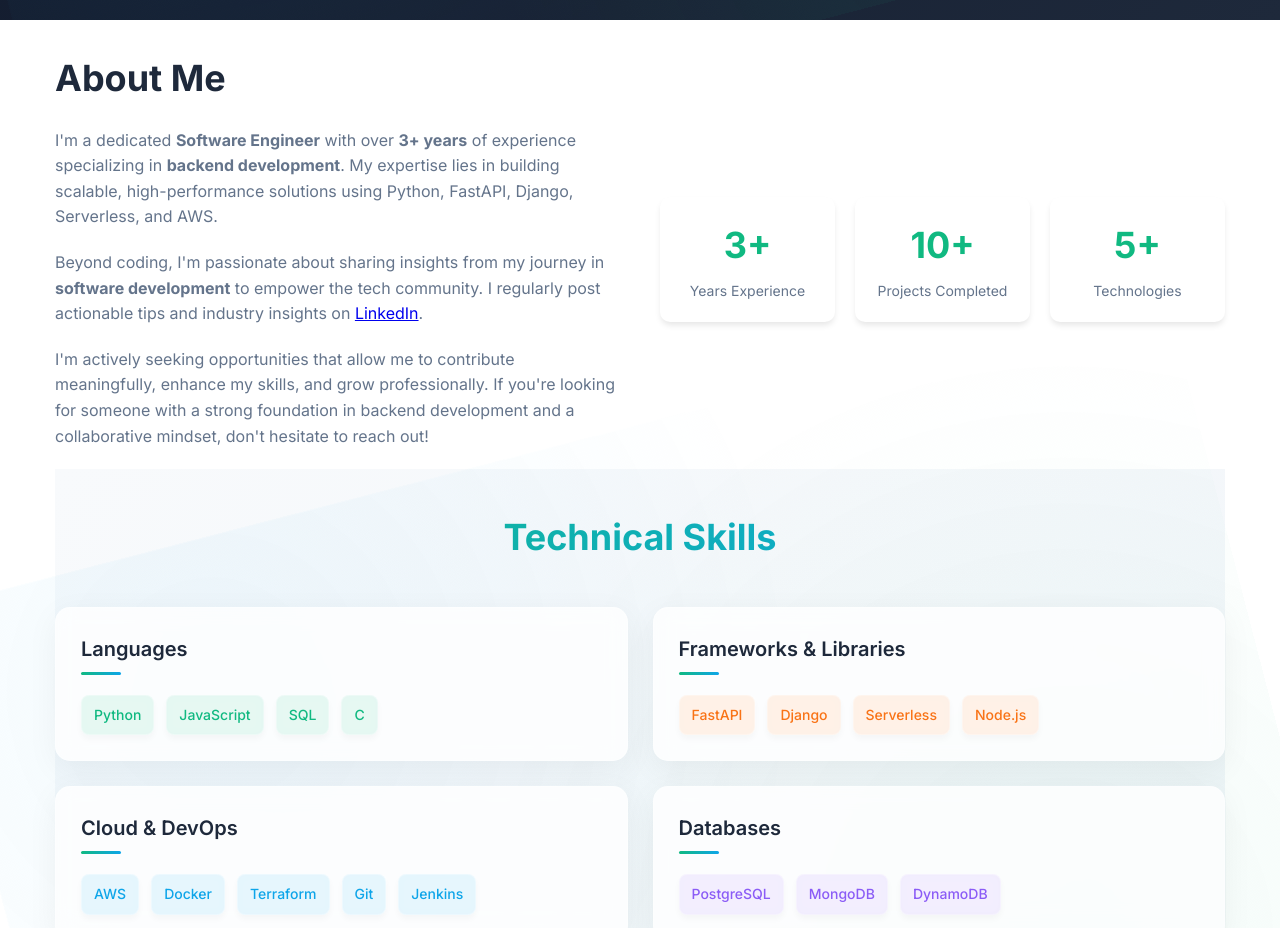
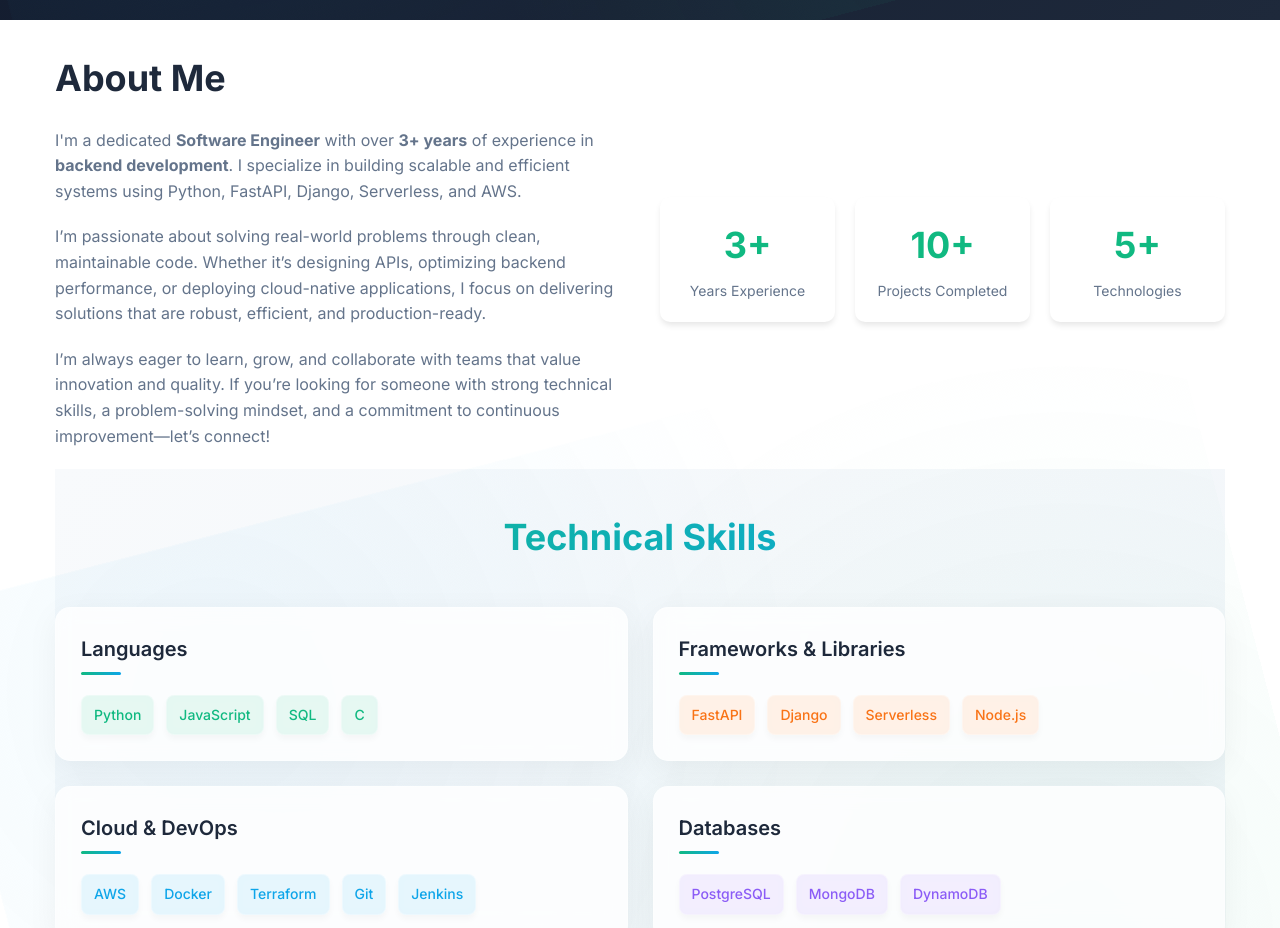
Before and after one commit to anil-gaikwad/tech-portfolio, a plain HTML site: page index.html in a window 1280 px wide. Shown: the part 780-1708 px from the top of the page. Drawn offline with nearby package versions, Linux system fonts and the light colour scheme.

Commit message:
update code

```diff
--- a/css/style.css
+++ b/css/style.css
@@ -1059,7 +1059,6 @@ body {
     .btn--large {
         padding: 1rem 2rem;
         font-size: 1.5rem;
-        min-width: 150%
     }
 
     .nav__logo {
--- a/index.html
+++ b/index.html
@@ -41,7 +41,7 @@
 <body>
     <header class="header">
         <nav class="nav container">
-            <a href="/" class="nav__logo">Anil Gaikwad</a>
+            <a href="https://anil-gaikwad.netlify.app" class="nav__logo">Anil Gaikwad</a>
             <div id="burger-container">
                 <div id="burger">
                     <span></span>
@@ -83,18 +83,15 @@
                     <div class="about__text">
                         <h2 class="about__title">About Me</h2>
                         <p class="about__description">
-                            I'm a dedicated <strong>Software Engineer</strong> with over <strong>3+ years</strong> of experience specializing in <strong>backend development</strong>.
-                            My expertise lies in building scalable, high-performance solutions using Python, FastAPI, Django, Serverless, and AWS.
-                        </p>
-                        <p class="about__description">
-                            Beyond coding, I'm passionate about sharing insights from my journey in <strong>software development</strong> to empower the tech community.
-                            I regularly post actionable tips and industry insights on <a href="https://www.linkedin.com/in/gaikwadanil" target="_blank" rel="noopener noreferrer">LinkedIn</a>.
-                        </p>
-                        <p class="about__description">
-                            I'm actively seeking opportunities that allow me to contribute meaningfully,
-                            enhance my skills, and grow professionally. If you're looking for someone with a strong
-                            foundation in backend development and a collaborative mindset, don't hesitate to reach out!
-                        </p>
+                            I'm a dedicated <strong>Software Engineer</strong> with over <strong>3+ years</strong> of experience in <strong>backend development</strong>.
+                            I specialize in building scalable and efficient systems using Python, FastAPI, Django, Serverless, and AWS.
+                            </p>
+                            <p class="about__description">
+                                I’m passionate about solving real-world problems through clean, maintainable code. Whether it’s designing APIs, optimizing backend performance, or deploying cloud-native applications, I focus on delivering solutions that are robust, efficient, and production-ready.
+                            </p>
+                            <p class="about__description">
+                                I’m always eager to learn, grow, and collaborate with teams that value innovation and quality. If you’re looking for someone with strong technical skills, a problem-solving mindset, and a commitment to continuous improvement—let’s connect!
+                            </p>
                     </div>
                     <div class="about__stats">
                         <div class="stat-card">
@@ -342,7 +339,7 @@
                             </div>
                         </div>
                         <div class="contact__social">
-                            <a href="https://linkedin.com/in/anil-gaikwad-25048416b" class="contact__social-link" target="_blank" rel="noopener noreferrer">
+                            <a href="https://linkedin.com/in/gaikwadanil" class="contact__social-link" target="_blank" rel="noopener noreferrer">
                                 <img src="./assets/svg/linkedin-dark.svg" alt="LinkedIn">
                             </a>
                             <a href="https://github.com/anil-gaikwad" class="contact__social-link" target="_blank" rel="noopener noreferrer">
```
